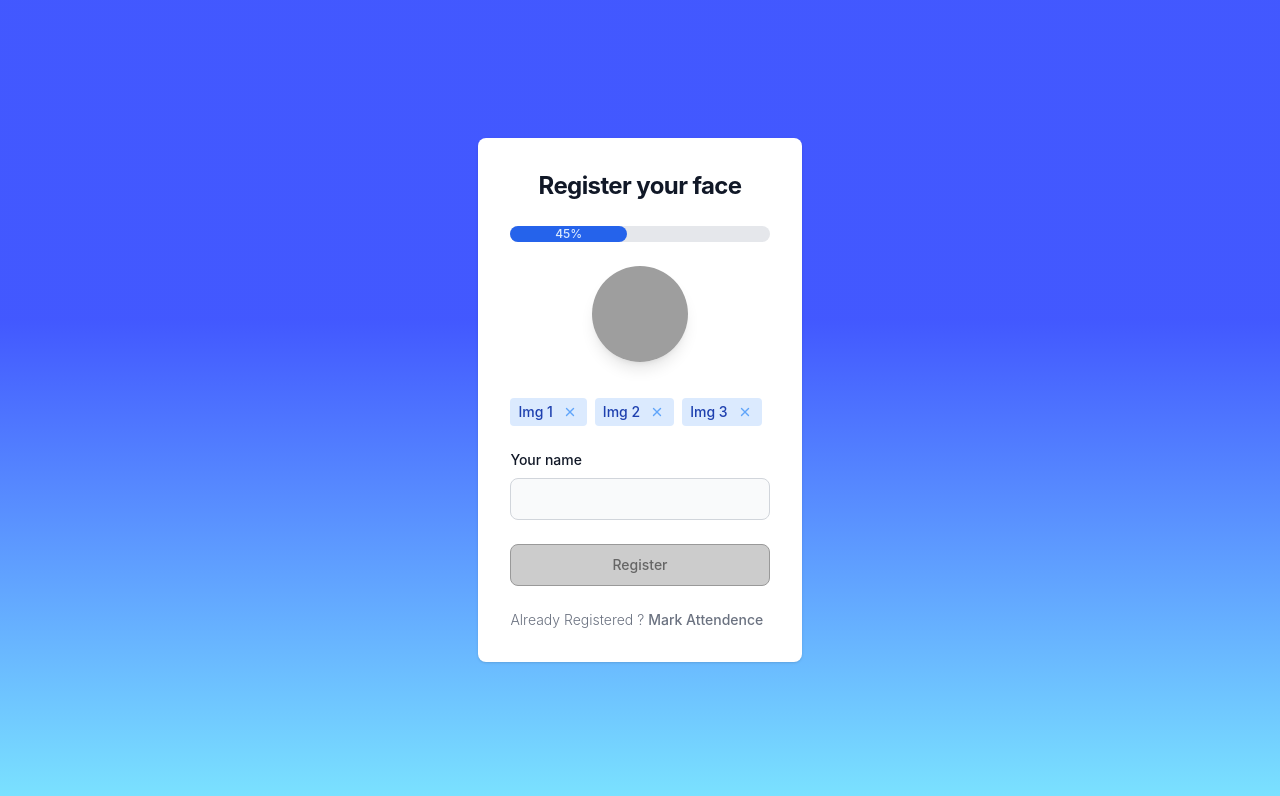
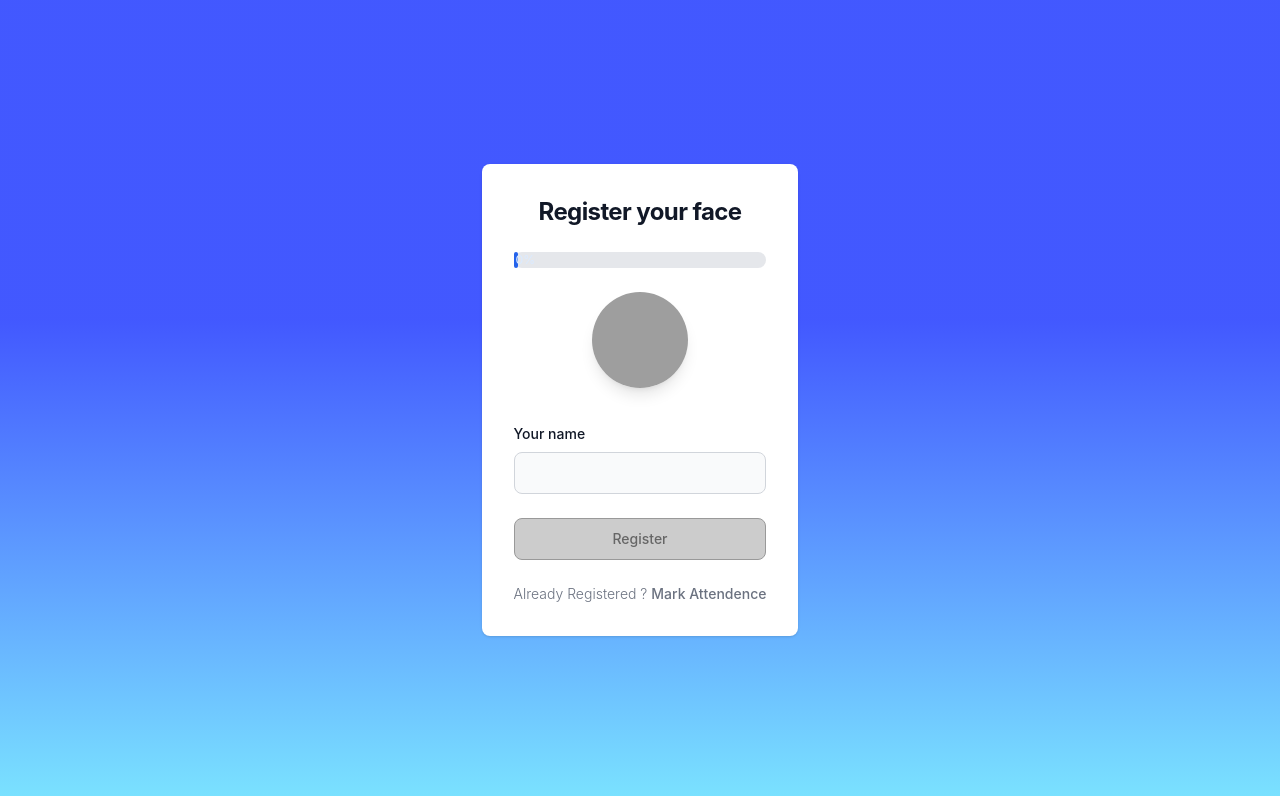
Before and after one commit to harshlohana/face-recog-app, a React (Create React App) app: page /register in a window 1280 px wide. Shown: the top 796 px of the page. Built offline with nearby package versions, Linux system fonts and the light colour scheme; grey boxes are pictures that could not be loaded.

Commit message:
face app

```diff
--- a/src/pages/Dash.js
+++ b/src/pages/Dash.js
@@ -266,6 +266,15 @@ const Dash = () => {
                     "Identify"
                   )}
                 </button>
+                <p class="text-sm font-light text-gray-500 dark:text-gray-400">
+                  Not Registered ?{" "}
+                  <a
+                    href="/register"
+                    class="font-medium text-primary-600 hover:underline dark:text-primary-500"
+                  >
+                    Register yourself
+                  </a>
+                </p>
               </form>
             </div>
           ) : null}
--- a/src/pages/Register.js
+++ b/src/pages/Register.js
@@ -1,23 +1,55 @@
-import { useState } from "react";
+import { useEffect, useState } from "react";
 import axios from "axios";
 import FormData from "form-data";
 
 const Register = () => {
-  const [selectedFile, setSelectedFile] = useState(null);
+  //const [selectedFile, setSelectedFile] = useState(null);
   const [previewImage, setPreviewImage] = useState(
     "https://cdn-icons-png.flaticon.com/512/3135/3135768.png"
   );
+  const [images, setImages] = useState([]);
   const [name, setName] = useState("");
   const [loading, setLoading] = useState(false);
+  const [width, setWidth] = useState("0%");
+
+  useEffect(() => {
+    //console.log(images);
+    console.log("changes images ");
+    if (images.length == 0) {
+      setPreviewImage(
+        "https://cdn-icons-png.flaticon.com/512/3135/3135768.png"
+      );
+    } else {
+      const reader = new FileReader();
+      reader.onload = () => {
+        setPreviewImage(reader.result);
+      };
+      reader.readAsDataURL(images[images.length - 1]);
+    }
+
+    let width = images.length * 25;
+    let lastWidth = name !== "" ? 25 : 0;
+    let total = width + lastWidth;
+    console.log(total);
+    setWidth(total + "%");
+  }, [images, name]);
 
   const handleFileChange = (event) => {
-    console.log(event.target.files[0]);
-    setSelectedFile(event.target.files[0]);
+    // console.log(event.target.files[0]);
+    let i = images;
+    i.push(event.target.files[0]);
+    setImages(i);
     const reader = new FileReader();
     reader.onload = () => {
       setPreviewImage(reader.result);
     };
     reader.readAsDataURL(event.target.files[0]);
+
+    let width = images.length * 25;
+    let lastWidth = name !== "" ? 25 : 0;
+    let total = width + lastWidth;
+    console.log(total);
+    setWidth(total + "%");
   };
 
   const handleClickEvent = (event) => {
@@ -27,14 +59,19 @@ const Register = () => {
   const handlerSubmit = async (e) => {
     setLoading(true);
     e.preventDefault();
-    console.log(selectedFile);
+    console.log(images);
     const formData = new FormData();
-    formData.append("images", selectedFile);
+    images.forEach((img, i) => {
+      if (i <= 1) {
+        console.log(i);
+        formData.append("images", img);
+      }
+    });
     formData.append("name", name);
 
     try {
       const response = await axios.post(
-        `https://5298-2401-4900-1c16-7dd9-a59e-7b0f-cdfe-d074.ngrok-free.app/register`,
+        `http://3.71.203.179:5000/register`,
         formData,
         {
           maxBodyLength: Infinity,
@@ -45,7 +82,7 @@ const Register = () => {
         setTimeout(() => {
           alert("Registeration Successfull !");
           setLoading(false);
-          window.location.href = "/login";
+          window.location.href = "/dashboard";
         }, 3000);
       } else {
         setLoading(false);
@@ -55,6 +92,19 @@ const Register = () => {
       setLoading(false);
       alert("Technical Errors");
       console.log(error);
+    }
+  };
+
+  const handleRemove = (index) => {
+    try {
+      console.log(index);
+      console.log("removing", images[index]);
+      //   let removedA = images.splice(index, 1);
+      let removedA = images.slice(0, index).concat(images.slice(index + 1));
+      console.log(removedA);
+      setImages(removedA);
+    } catch (e) {
+      console.log(e);
     }
   };
 
@@ -70,10 +120,10 @@ const Register = () => {
               <div class="w-full bg-gray-200 rounded-full dark:bg-gray-700">
                 <div
                   class="bg-blue-600 text-xs font-medium text-blue-100 text-center p-0.5 leading-none rounded-full"
-                  style={{ width: "45%" }}
+                  style={{ width: `${width}` }}
                 >
                   {" "}
-                  45%
+                  {width}
                 </div>
               </div>
 
@@ -92,19 +142,26 @@ const Register = () => {
                     capture="camera"
                     Id={"fileInput"}
                     style={{ display: "none" }}
+                    disabled={images.length == 3}
                   />
                 </div>
               </div>
+              {images.map((img, i) => {
+                return (
                   <span
                     id="badge-dismiss-default"
                     class="inline-flex items-center px-2 py-1 mr-2 text-sm font-medium text-blue-800 bg-blue-100 rounded dark:bg-blue-900 dark:text-blue-300"
                   >
-                Img 1
+                    Img {i + 1}
                     <button
                       type="button"
                       class="inline-flex items-center p-0.5 ml-2 text-sm text-blue-400 bg-transparent rounded-sm hover:bg-blue-200 hover:text-blue-900 dark:hover:bg-blue-800 dark:hover:text-blue-300"
                       data-dismiss-target="#badge-dismiss-default"
                       aria-label="Remove"
+                      id={i}
+                      onClick={() => {
+                        handleRemove(i);
+                      }}
                     >
                       <svg
                         aria-hidden="true"
@@ -122,60 +179,8 @@ const Register = () => {
                       <span class="sr-only"></span>
                     </button>
                   </span>
-              <span
-                id="badge-dismiss-default"
-                class="inline-flex items-center px-2 py-1 mr-2 text-sm font-medium text-blue-800 bg-blue-100 rounded dark:bg-blue-900 dark:text-blue-300"
-              >
-                Img 2
-                <button
-                  type="button"
-                  class="inline-flex items-center p-0.5 ml-2 text-sm text-blue-400 bg-transparent rounded-sm hover:bg-blue-200 hover:text-blue-900 dark:hover:bg-blue-800 dark:hover:text-blue-300"
-                  data-dismiss-target="#badge-dismiss-default"
-                  aria-label="Remove"
-                >
-                  <svg
-                    aria-hidden="true"
-                    class="w-3.5 h-3.5"
-                    fill="currentColor"
-                    viewBox="0 0 20 20"
-                    xmlns="http://www.w3.org/2000/svg"
-                  >
-                    <path
-                      fill-rule="evenodd"
-                      d="M4.293 4.293a1 1 0 011.414 0L10 8.586l4.293-4.293a1 1 0 111.414 1.414L11.414 10l4.293 4.293a1 1 0 01-1.414 1.414L10 11.414l-4.293 4.293a1 1 0 01-1.414-1.414L8.586 10 4.293 5.707a1 1 0 010-1.414z"
-                      clip-rule="evenodd"
-                    ></path>
-                  </svg>
-                  <span class="sr-only"></span>
-                </button>
-              </span>
-              <span
-                id="badge-dismiss-default"
-                class="inline-flex items-center px-2 py-1 mr-2 text-sm font-medium text-blue-800 bg-blue-100 rounded dark:bg-blue-900 dark:text-blue-300"
-              >
-                Img 3
-                <button
-                  type="button"
-                  class="inline-flex items-center p-0.5 ml-2 text-sm text-blue-400 bg-transparent rounded-sm hover:bg-blue-200 hover:text-blue-900 dark:hover:bg-blue-800 dark:hover:text-blue-300"
-                  data-dismiss-target="#badge-dismiss-default"
-                  aria-label="Remove"
-                >
-                  <svg
-                    aria-hidden="true"
-                    class="w-3.5 h-3.5"
-                    fill="currentColor"
-                    viewBox="0 0 20 20"
-                    xmlns="http://www.w3.org/2000/svg"
-                  >
-                    <path
-                      fill-rule="evenodd"
-                      d="M4.293 4.293a1 1 0 011.414 0L10 8.586l4.293-4.293a1 1 0 111.414 1.414L11.414 10l4.293 4.293a1 1 0 01-1.414 1.414L10 11.414l-4.293 4.293a1 1 0 01-1.414-1.414L8.586 10 4.293 5.707a1 1 0 010-1.414z"
-                      clip-rule="evenodd"
-                    ></path>
-                  </svg>
-                  <span class="sr-only"></span>
-                </button>
-              </span>
+                );
+              })}
               <div>
                 <label
                   for="email"
@@ -198,7 +203,7 @@ const Register = () => {
               <button
                 class="w-full text-white bg-primary-500 hover:bg-primary-600 focus:ring-4 focus:outline-none focus:ring-primary-300 font-medium rounded-lg text-sm px-5 py-2.5 text-center dark:bg-primary-500 dark:hover:bg-primary-600 dark:focus:ring-primary-800 colorOv"
                 onClick={handlerSubmit}
-                disabled={true}
+                disabled={width == "100%" ? false : true}
               >
                 {loading ? (
                   <>
```
Lines whose indentation alone changed are shown as unchanged.
